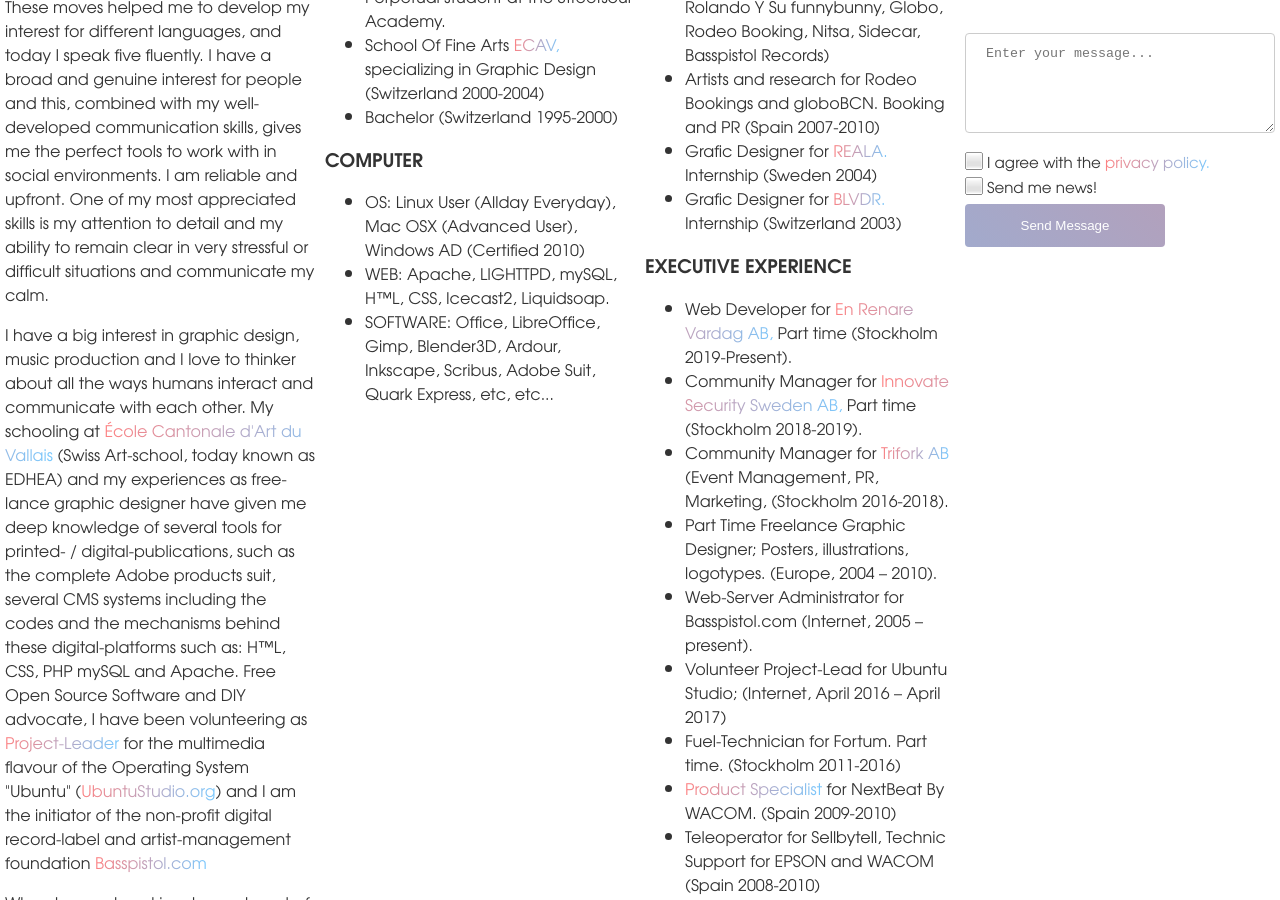
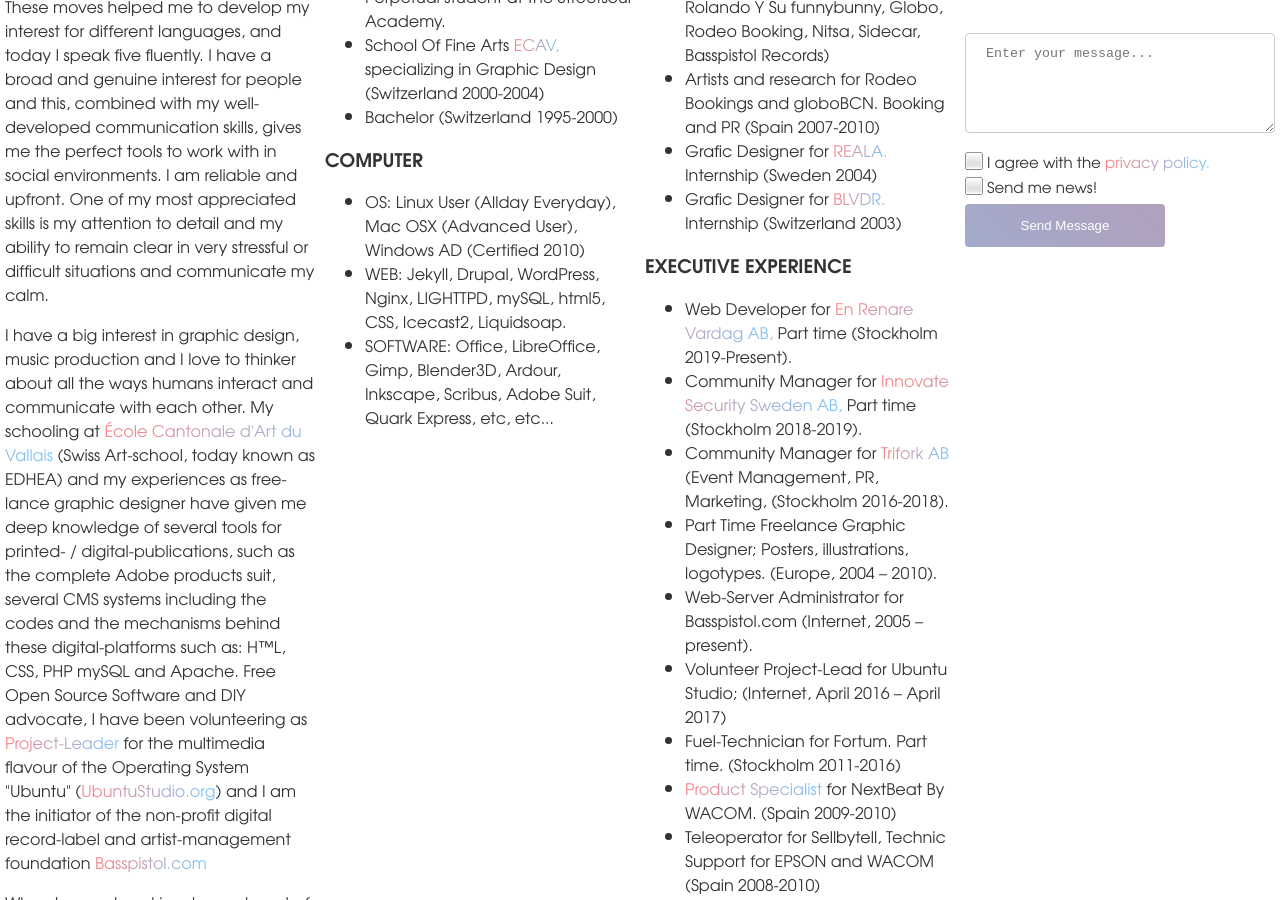
Before and after one commit to Sakrecoer/set.hallstrom, a Jekyll site: the page built from cv.html, in a window 1280 px wide and 900 px high, scrolled down 554 px. Built offline with Jekyll 4.4.1, drawn with Linux system fonts in a browser that asks for light colours.

Commit message:
Updated 'cv.html' via CloudCannon

```diff
--- a/cv.html
+++ b/cv.html
@@ -38,7 +38,7 @@ sitemap: true
   <h3>COMPUTER</h3>
   <ul>
     <li class="pargraphe">OS: Linux User (Allday Everyday), Mac OSX (Advanced User), Windows AD (Certified 2010)</li>
-    <li class="pargraphe">WEB: Apache, LIGHTTPD, mySQL, HTML, CSS, Icecast2, Liquidsoap.</li>
+    <li class="pargraphe">WEB: Jekyll, Drupal, WordPress, Nginx, LIGHTTPD, mySQL, html5, CSS, Icecast2, Liquidsoap.</li>
     <li class="pargraphe">SOFTWARE: Office, LibreOffice, Gimp, Blender3D, Ardour, Inkscape, Scribus, Adobe Suit, Quark Express, etc, etc...</li>
   </ul>
 </div>
```
